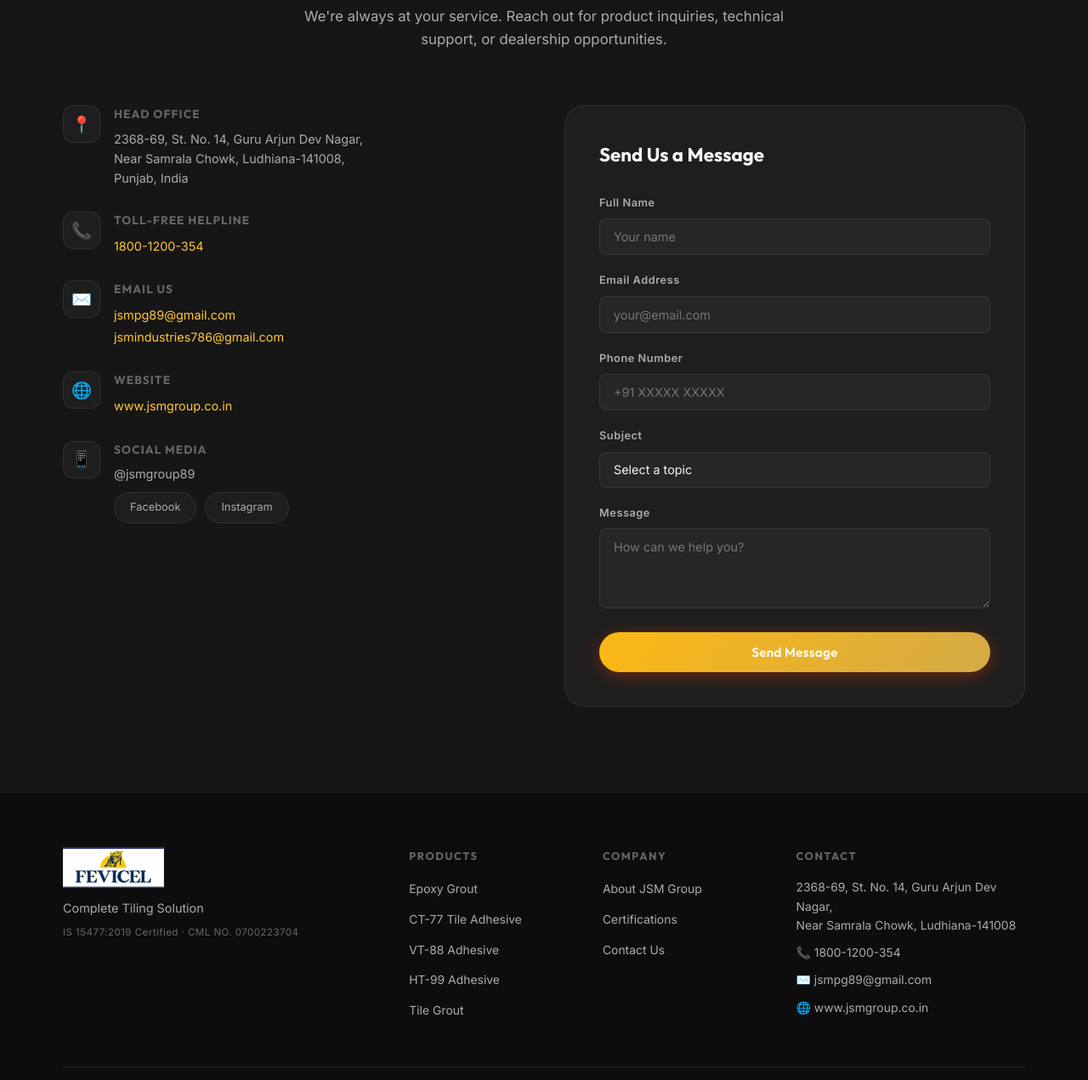
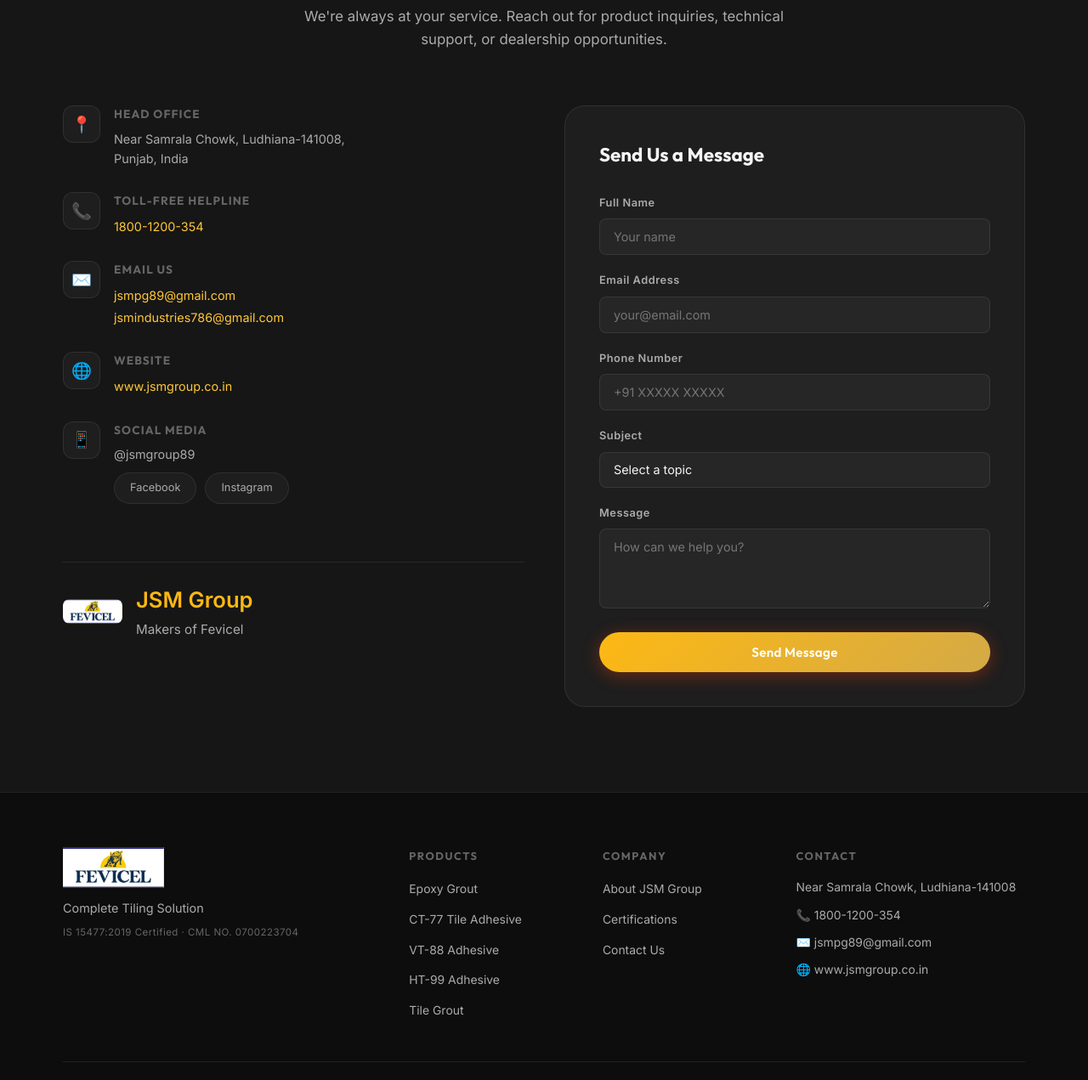
Before and after one commit to dilbaag66/fevicel, a plain HTML site: page index.html in a window 1280 px wide. Shown: the part 7013-8284 px from the top of the page at 85% size. Drawn offline with Linux system fonts and the light colour scheme.

Commit message:
Update address and add JSM Group logo to contact section

```diff
--- a/index.html
+++ b/index.html
@@ -570,8 +570,7 @@
             <div class="contact-icon">📍</div>
             <div>
               <h4>Head Office</h4>
-              <p>2368-69, St. No. 14, Guru Arjun Dev Nagar,<br />
-              Near Samrala Chowk, Ludhiana-141008,<br />
+              <p>Near Samrala Chowk, Ludhiana-141008,<br />
               Punjab, India</p>
             </div>
           </div>
@@ -606,6 +605,13 @@
                 <a href="#" class="social-btn">Facebook</a>
                 <a href="#" class="social-btn">Instagram</a>
               </div>
+            </div>
+          </div>
+        <div class="contact-branding" style="margin-top: 40px; display: flex; align-items: center; gap: 16px; padding-top: 24px; border-top: 1px solid var(--border);">
+            <img src="logo.jpg" alt="Fevicel Logo" style="width: 70px; height: auto; border-radius: 8px;">
+            <div>
+              <h3 style="color: var(--primary); font-size: 1.6rem; margin-bottom: 2px;">JSM Group</h3>
+              <p style="color: var(--text-secondary); font-size: 0.95rem; margin: 0;">Makers of Fevicel</p>
             </div>
           </div>
         </div>
@@ -680,7 +686,7 @@
 
         <div class="footer-contact-col">
           <h4>Contact</h4>
-          <p>2368-69, St. No. 14, Guru Arjun Dev Nagar,<br />Near Samrala Chowk, Ludhiana-141008</p>
+          <p>Near Samrala Chowk, Ludhiana-141008</p>
           <p><a href="tel:18001200354">📞 1800-1200-354</a></p>
           <p><a href="mailto:jsmpg89@gmail.com">✉️ jsmpg89@gmail.com</a></p>
           <p><a href="http://www.jsmgroup.co.in" target="_blank">🌐 www.jsmgroup.co.in</a></p>
```
